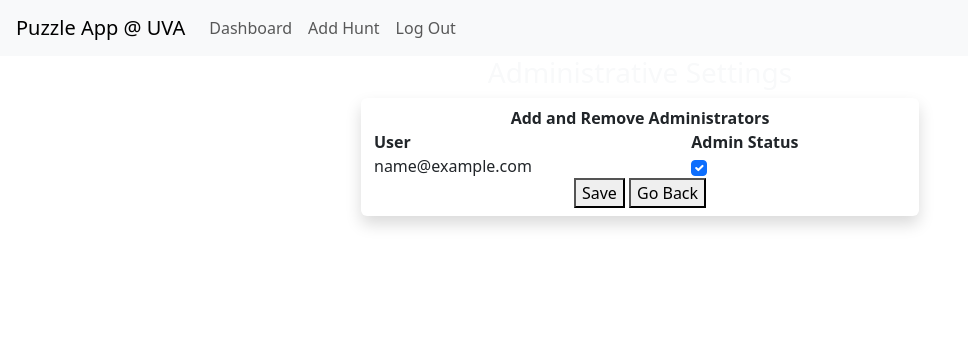
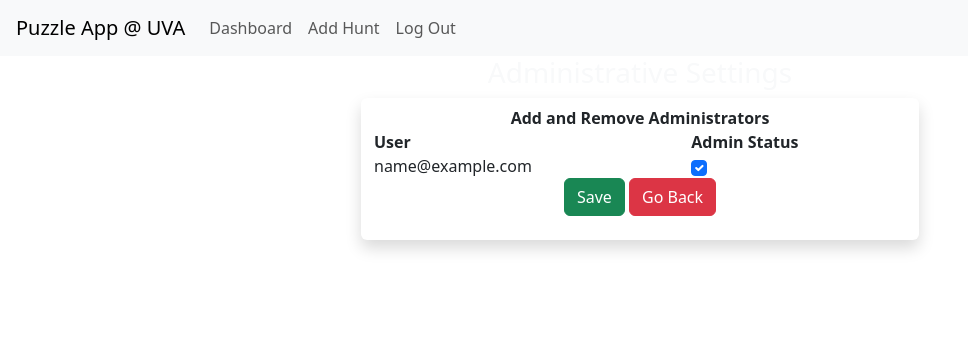
Before and after one commit to notbenwang/PuzzleApp-UVA, a Django app: page /admin_settings/ in a window 1280 px wide. Shown: the top 356 px of the page, without its empty margins (0-968 px from the left). Run offline with Django 4.2, Linux system fonts and the light colour scheme; a user stored in the database is signed in; tables that the repository leaves empty hold one stand-in row (values such as "Sample post"); some libraries are stand-ins or nearby versions.

Commit message:
Frontend done

```diff
--- a/puzzle/templates/puzzle/admin.html
+++ b/puzzle/templates/puzzle/admin.html
@@ -7,6 +7,7 @@
 
 {% block content %}
 <!--{% if is_admin %}-->
+<!--suppress XmlDuplicatedId -->
 <head>
   <link rel="stylesheet" href="{% static 'puzzle/css/splash_screen.css' %}" />
 </head>
@@ -14,6 +15,8 @@
     <div class="container text-center">
         <h3 class="text-light">Administrative Settings</h3>
         <div class="container text-center bg-white shadow rounded py-2 w-50">
+             <form action="" method="post">
+                 {% csrf_token %}
                 <strong>Add and Remove Administrators</strong>
                 <table class="container-fluid">
                     <tr>
@@ -25,19 +28,19 @@
                         <td>{{social_user.email}}</td>
                         <td>
                             {% if user.is_admin %}
-                        <input checked class="form-check-input" id="flexCheckDefault"
+                            <input checked class="form-check-input" id="admin_{{user.id}}"
                                    type="checkbox" value="">
                             {% else %}
-                        <input class="form-check-input" id="flexCheckDefault1"
+                            <input class="form-check-input" id="admin_{{user.id}}"
                                    type="checkbox" value="">
                             {% endif %}
                         </td>
                     </tr>
                       {% endfor %}
                     </table>
-            <button>Save</button>
-            <button>Go Back</button>
-
+                <button class="btn btn-success">Save</button>
+                <button class="btn btn-danger">Go Back</button>
+             </form>
         </div>
     </div>
 </body>
```
Lines whose indentation alone changed are shown as unchanged.
